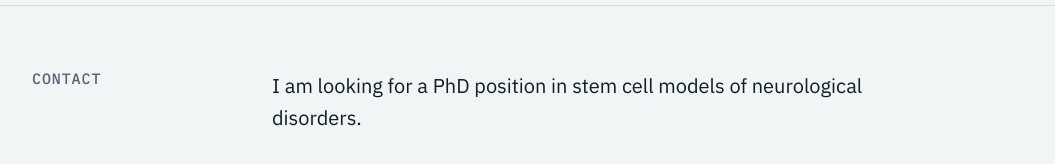
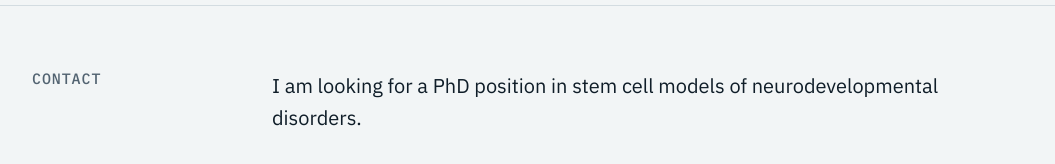
Before and after one commit to Vasavi0307/Vasavi0307, a plain HTML site: page index.html in a window 1280 px wide. Shown: the part 4425-4589 px from the top of the page, without its empty margins (112-1167 px from the left). Drawn offline with Linux system fonts and the light colour scheme.

Commit message:
Updated Contact Details index.html

```diff
--- a/index.html
+++ b/index.html
@@ -359,7 +359,7 @@ footer .wrap { display: flex; justify-content: space-between; gap: 20px; flex-wr
     <div class="row">
       <div class="rail"><h2>Contact</h2></div>
       <div>
-        <p style="max-width:56ch;font-size:20px">I am looking for a PhD position in stem cell models of neurological disorders.</p>
+        <p style="max-width:56ch;font-size:20px">I am looking for a PhD position in stem cell models of neurodevelopmental disorders.</p>
         <div class="links">
           <a class="btn primary" href="mailto:vasavi371997@gmail.com">Email me</a>
           <a class="btn" href="https://www.linkedin.com/in/vasavinallursrinivasaraghavan3797">LinkedIn</a>
```
